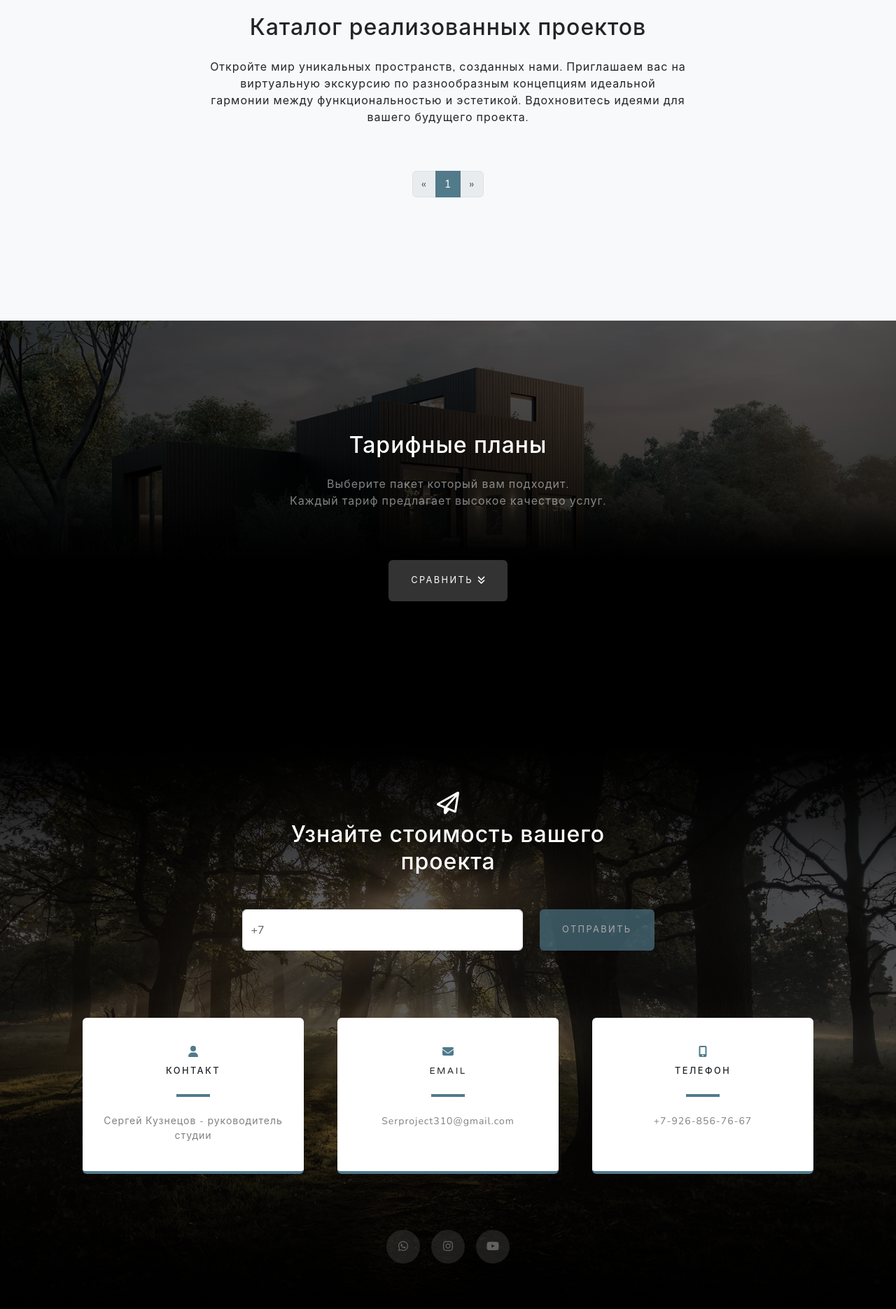
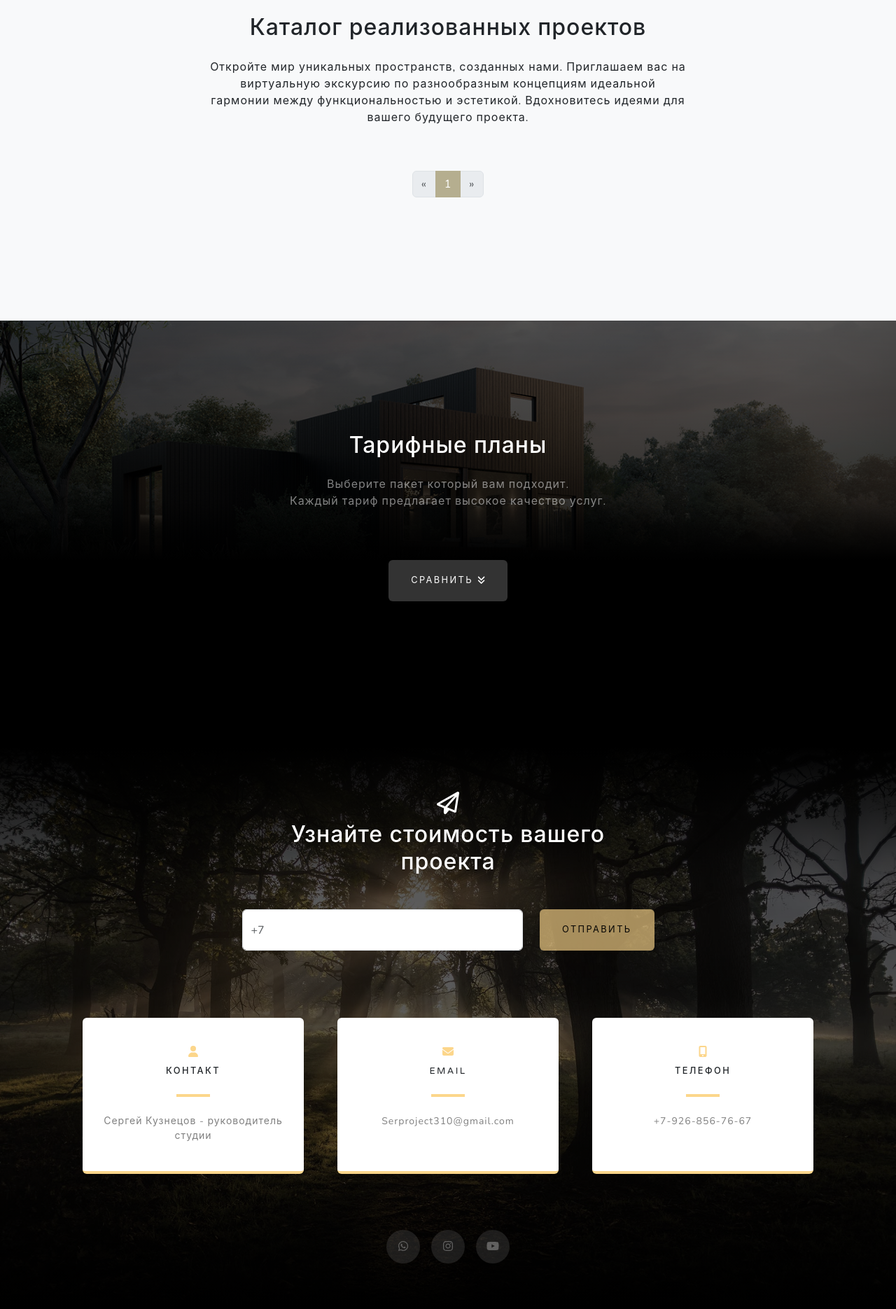
Before and after one commit to kosdmit/Sunrise_project, a Django app: page / in a window 1280 px wide. Shown: the part 1753-3623 px from the top of the page at 70% size. Run offline with Django 4.2, Linux system fonts and the light colour scheme; data that the repository does not hold is empty; parts of the project's set-up code (start-up, migrations or seed data) failed here and were passed over; some libraries are stand-ins or nearby versions.

Commit message:
Changed color theme

```diff
--- a/static_files/css/components/_navbar.scss
+++ b/static_files/css/components/_navbar.scss
@@ -4,13 +4,13 @@
 
 #mainNav {
     min-height: 3.5rem;
-    background-color: $white;
+    background-color: $light;
 
     .navbar-toggler {
         font-size: 80%;
         padding: 0.75rem;
-        color: $primary;
-        border: $border-width solid $primary;
+        color: $secondary;
+        border: $border-width solid $secondary;
 
         &:focus {
             outline: none;
@@ -26,7 +26,7 @@
     .navbar-nav {
         .nav-item {
             &:hover {
-                color: fade($white, 80%);
+                color: fade($light, 80%);
                 outline: none;
                 background-color: transparent;
             }
@@ -54,19 +54,19 @@
         .nav-link {
             transition: none;
             padding: 2rem 1.5rem;
-            color: fade-out($white, 0.5);
+            color: fade-out($light, 0.5);
 
             &:hover {
-                color: fade-out($white, 0.25);
+                color: fade-out($light, 0.25);
             }
 
             &:active {
-                color: $white;
+                color: $light;
             }
         }
 
         &.navbar-shrink {
-            background-color: $white;
+            background-color: $light;
 
             .navbar-brand {
                 color: $black;
@@ -78,17 +78,17 @@
                 border-bottom: 0.25rem solid transparent;
 
                 &:hover {
-                    color: $primary;
+                    color: $secondary;
                 }
 
                 &:active {
-                    color: darken($primary, 15%);
+                    color: darken($secondary, 15%);
                 }
 
                 &.active {
-                    color: $primary;
+                    color: $secondary;
                     outline: none;
-                    border-bottom: 0.25rem solid $primary;
+                    border-bottom: 0.25rem solid $secondary;
                 }
             }
         }
--- a/static_files/css/variables/_colors.scss
+++ b/static_files/css/variables/_colors.scss
@@ -40,7 +40,7 @@ $yellow: $custom-color-5;
 
 // State colors
 
-$primary: $custom-color-2;
+$primary: $custom-color-4;
 $secondary: $custom-color-3;
 $success: $green;
 $info: $cyan;
--- a/templates/elements/pagination.html
+++ b/templates/elements/pagination.html
@@ -14,7 +14,7 @@
       </li>
     {% endif %}
     <li class="page-item active">
-      <a class="page-link" href="?page={{ page_obj.number }}{% for key,value in request.GET.items %}{% if key != 'page' %}&{{ key }}={{ value }}{% endif %}{% endfor %}">
+      <a class="page-link bg-secondary border-secondary" href="?page={{ page_obj.number }}{% for key,value in request.GET.items %}{% if key != 'page' %}&{{ key }}={{ value }}{% endif %}{% endfor %}">
         {{ page_obj.number }}
       </a>
     </li>
--- a/templates/sections/navigation.html
+++ b/templates/sections/navigation.html
@@ -1,4 +1,4 @@
-<nav class="navbar navbar-expand-lg navbar-light fixed-top" id="mainNav">
+<nav class="navbar navbar-expand-lg navbar-light fixed-top shadow-sm" id="mainNav">
   <div class="container px-4 px-lg-5">
     <a class="navbar-brand" href="{% url 'main' %}#page-top">Рассвет 72</a>
     <button class="navbar-toggler navbar-toggler-right" type="button"
--- a/templates/sections/pricing.html
+++ b/templates/sections/pricing.html
@@ -1,4 +1,4 @@
-<section class="pricing-section" id="pricing">
+<section class="pricing-section" id="tariffs">
   <div class="pricing-bg">
     <div class="container px-4 px-lg-5 mb-5">
       <div class="row gx-4 gx-lg-5 justify-content-center">
```
Also changed, not shown: static_files/css/styles.css, static_files/css/styles.min.css, 2 other files.
